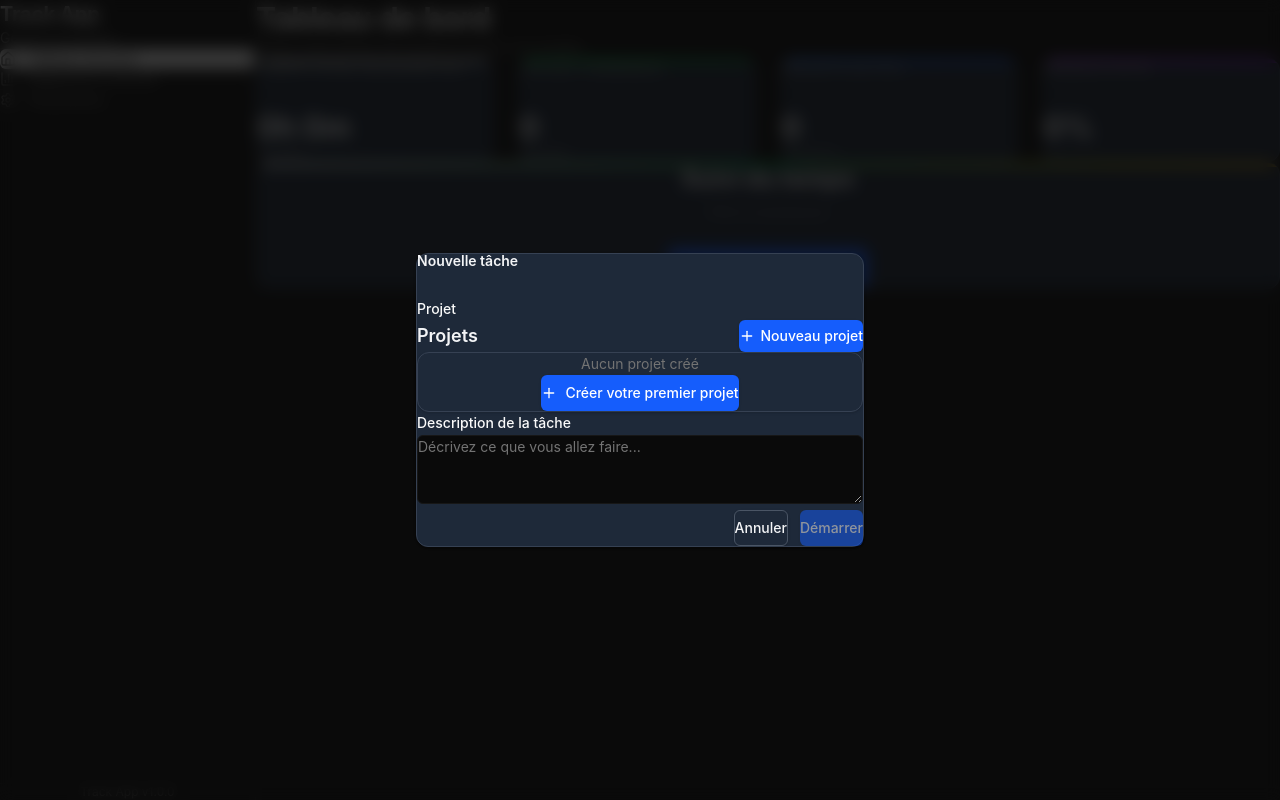
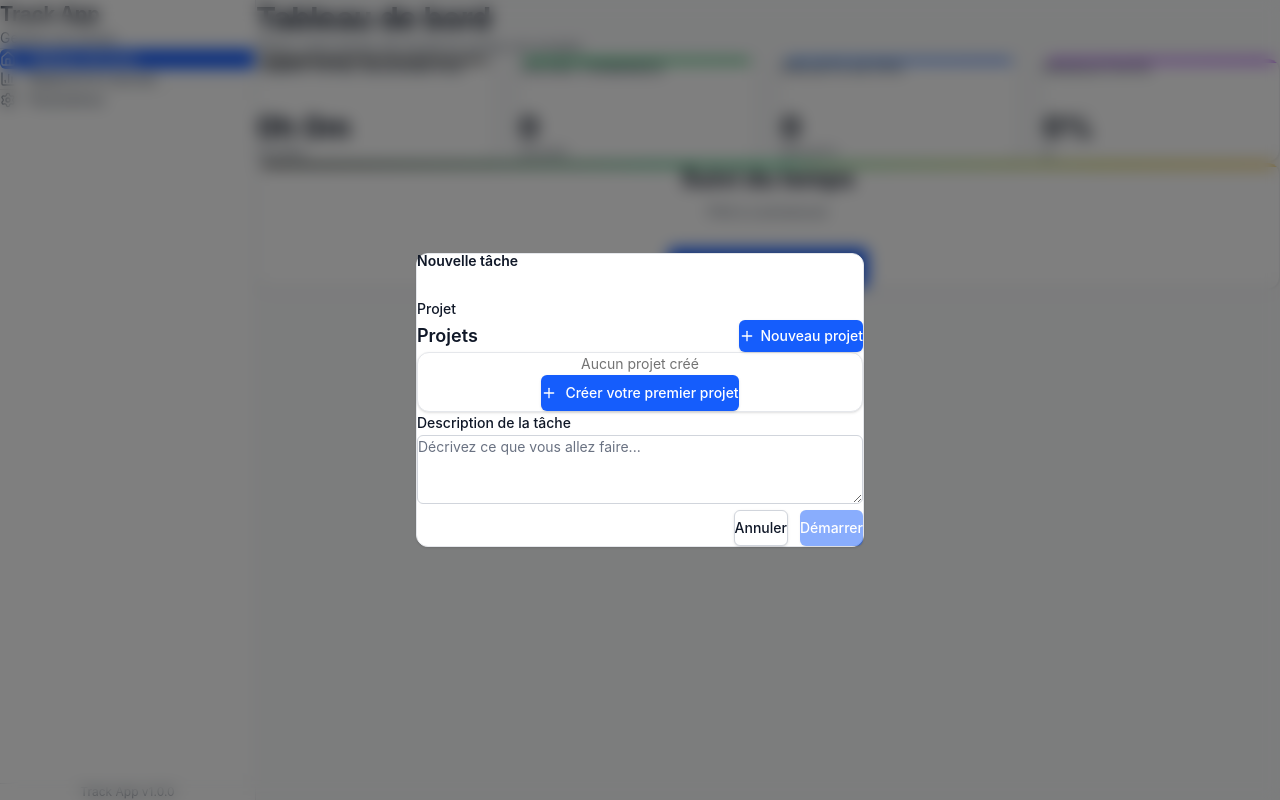
Before and after one commit to soufiyanbenallal/track-app, a React (Vite) app: page / in a window 1280 px wide. Both pictures are taken after a click on the button "Démarrer le suivi". Built offline with nearby package versions, Linux system fonts and the light colour scheme.

Commit message:
Update UI styles across components for improved consistency and accessibility. Modify background colors, text colors, and borders in App, Sidebar, and Dashboard components to enhance visual clarity and user experience.

```diff
--- a/src/App.tsx
+++ b/src/App.tsx
@@ -11,7 +11,7 @@ function App() {
   return (
     <TrackingProvider>
       <SettingsProvider>
-        <div className="flex h-screen bg-background dark">
+        <div className="flex h-screen bg-gray-50 dark:bg-gray-900">
           <Sidebar />
           <main className="flex-1 overflow-auto">
             <Routes>
--- a/src/components/Sidebar.tsx
+++ b/src/components/Sidebar.tsx
@@ -27,30 +27,30 @@ const Sidebar: React.FC = () => {
   };
 
   return (
-    <div className="w-64 h-screen bg-card border-r border-border flex flex-col">
+    <div className="w-64 h-screen bg-white border-r border-gray-200 dark:bg-gray-800 dark:border-gray-700 flex flex-col">
       {/* Header */}
-      <div className="p-6 border-b border-border">
-        <h1 className="text-xl font-bold text-foreground">Track App</h1>
-        <p className="text-sm text-muted-foreground">Gestion du temps</p>
+      <div className="p-6 border-b border-gray-200 dark:border-gray-700">
+        <h1 className="text-xl font-bold text-gray-900 dark:text-gray-100">Track App</h1>
+        <p className="text-sm text-gray-600 dark:text-gray-400">Gestion du temps</p>
       </div>
 
       {/* Current Task Display */}
       {state.currentTask && (
-        <div className="p-4 border-b border-border">
+        <div className="p-4 border-b border-gray-200 dark:border-gray-700">
           <div className="space-y-2">
             <div className="flex items-center gap-2">
               <div
-                className="w-3 h-3 rounded-full bg-primary"
+                className="w-3 h-3 rounded-full bg-blue-600"
               />
-              <span className="text-sm font-medium text-foreground">
+              <span className="text-sm font-medium text-gray-900 dark:text-gray-100">
                 Projet actuel
               </span>
             </div>
-            <p className="text-sm text-muted-foreground line-clamp-2">
+            <p className="text-sm text-gray-600 dark:text-gray-400 line-clamp-2">
               {state.currentTask.description}
             </p>
             {state.isTracking && (
-              <div className="flex items-center gap-2 text-sm text-muted-foreground">
+              <div className="flex items-center gap-2 text-sm text-gray-600 dark:text-gray-400">
                 <Clock className="w-4 h-4" />
                 <span>En cours...</span>
               </div>
@@ -61,7 +61,7 @@ const Sidebar: React.FC = () => {
 
       {/* Tracking Controls */}
       {state.currentTask && (
-        <div className="p-4 border-b border-border">
+        <div className="p-4 border-b border-gray-200 dark:border-gray-700">
           <div className="space-y-2">
             {!state.isTracking ? (
               <Button
@@ -94,8 +94,8 @@ const Sidebar: React.FC = () => {
           className={({ isActive }) =>
             `flex items-center gap-3 px-3 py-2 rounded-md text-sm font-medium transition-colors ${
               isActive
-                ? 'bg-primary text-primary-foreground'
-                : 'text-muted-foreground hover:text-foreground hover:bg-muted'
+                ? 'bg-blue-600 text-white'
+                : 'text-gray-600 hover:text-gray-900 hover:bg-gray-100 dark:text-gray-400 dark:hover:text-gray-100 dark:hover:bg-gray-700'
             }`
           }
         >
@@ -108,8 +108,8 @@ const Sidebar: React.FC = () => {
           className={({ isActive }) =>
             `flex items-center gap-3 px-3 py-2 rounded-md text-sm font-medium transition-colors ${
               isActive
-                ? 'bg-primary text-primary-foreground'
-                : 'text-muted-foreground hover:text-foreground hover:bg-muted'
+                ? 'bg-blue-600 text-white'
+                : 'text-gray-600 hover:text-gray-900 hover:bg-gray-100 dark:text-gray-400 dark:hover:text-gray-100 dark:hover:bg-gray-700'
             }`
           }
         >
@@ -124,8 +124,8 @@ const Sidebar: React.FC = () => {
           className={({ isActive }) =>
             `flex items-center gap-3 px-3 py-2 rounded-md text-sm font-medium transition-colors ${
               isActive
-                ? 'bg-primary text-primary-foreground'
-                : 'text-muted-foreground hover:text-foreground hover:bg-muted'
+                ? 'bg-blue-600 text-white'
+                : 'text-gray-600 hover:text-gray-900 hover:bg-gray-100 dark:text-gray-400 dark:hover:text-gray-100 dark:hover:bg-gray-700'
             }`
           }
         >
@@ -135,8 +135,8 @@ const Sidebar: React.FC = () => {
       </nav>
 
       {/* Footer */}
-      <div className="p-4 border-t border-border">
-        <div className="text-xs text-muted-foreground text-center">
+      <div className="p-4 border-t border-gray-200 dark:border-gray-700">
+        <div className="text-xs text-gray-600 dark:text-gray-400 text-center">
           Track App v1.0.0
         </div>
       </div>
--- a/src/pages/Dashboard.tsx
+++ b/src/pages/Dashboard.tsx
@@ -97,8 +97,8 @@ const Dashboard: React.FC = () => {
     <div className="max-w-6xl mx-auto p-6 space-y-6">
       {/* Header */}
       <div className="space-y-2">
-        <h1 className="text-3xl font-bold text-foreground">Tableau de bord</h1>
-        <p className="text-muted-foreground">Gérez votre temps de travail et suivez vos projets</p>
+        <h1 className="text-3xl font-bold text-gray-900 dark:text-gray-100">Tableau de bord</h1>
+        <p className="text-gray-600 dark:text-gray-400">Gérez votre temps de travail et suivez vos projets</p>
       </div>
 
       {/* Stats Grid */}
@@ -106,52 +106,52 @@ const Dashboard: React.FC = () => {
         <Card className="relative overflow-hidden">
           <div className="absolute top-0 left-0 right-0 h-1 bg-gradient-to-r from-primary to-primary/80" />
           <CardHeader className="pb-2">
-            <CardTitle className="text-sm font-medium text-muted-foreground uppercase tracking-wide">
+            <CardTitle className="text-sm font-medium text-gray-600 dark:text-gray-400 uppercase tracking-wide">
               Temps total aujourd'hui
             </CardTitle>
           </CardHeader>
           <CardContent>
-            <div className="text-3xl font-bold text-foreground">{formatTime(stats.todayTime)}</div>
-            <p className="text-xs text-muted-foreground uppercase tracking-wide">Heures</p>
+            <div className="text-3xl font-bold text-gray-900 dark:text-gray-100">{formatTime(stats.todayTime)}</div>
+            <p className="text-xs text-gray-600 dark:text-gray-400 uppercase tracking-wide">Heures</p>
           </CardContent>
         </Card>
 
         <Card className="relative overflow-hidden">
           <div className="absolute top-0 left-0 right-0 h-1 bg-gradient-to-r from-green-500 to-green-600" />
           <CardHeader className="pb-2">
-            <CardTitle className="text-sm font-medium text-muted-foreground uppercase tracking-wide">
+            <CardTitle className="text-sm font-medium text-gray-600 dark:text-gray-400 uppercase tracking-wide">
               Tâches terminées
             </CardTitle>
           </CardHeader>
           <CardContent>
-            <div className="text-3xl font-bold text-foreground">{stats.completedTasks}</div>
-            <p className="text-xs text-muted-foreground uppercase tracking-wide">Tâches</p>
+            <div className="text-3xl font-bold text-gray-900 dark:text-gray-100">{stats.completedTasks}</div>
+            <p className="text-xs text-gray-600 dark:text-gray-400 uppercase tracking-wide">Tâches</p>
           </CardContent>
         </Card>
 
         <Card className="relative overflow-hidden">
           <div className="absolute top-0 left-0 right-0 h-1 bg-gradient-to-r from-blue-500 to-blue-600" />
           <CardHeader className="pb-2">
-            <CardTitle className="text-sm font-medium text-muted-foreground uppercase tracking-wide">
+            <CardTitle className="text-sm font-medium text-gray-600 dark:text-gray-400 uppercase tracking-wide">
               Projets actifs
             </CardTitle>
           </CardHeader>
           <CardContent>
-            <div className="text-3xl font-bold text-foreground">{stats.activeProjects}</div>
-            <p className="text-xs text-muted-foreground uppercase tracking-wide">Projets</p>
+            <div className="text-3xl font-bold text-gray-900 dark:text-gray-100">{stats.activeProjects}</div>
+            <p className="text-xs text-gray-600 dark:text-gray-400 uppercase tracking-wide">Projets</p>
           </CardContent>
         </Card>
 
         <Card className="relative overflow-hidden">
           <div className="absolute top-0 left-0 right-0 h-1 bg-gradient-to-r from-purple-500 to-purple-600" />
           <CardHeader className="pb-2">
-            <CardTitle className="text-sm font-medium text-muted-foreground uppercase tracking-wide">
+            <CardTitle className="text-sm font-medium text-gray-600 dark:text-gray-400 uppercase tracking-wide">
               Productivité
             </CardTitle>
           </CardHeader>
           <CardContent>
-            <div className="text-3xl font-bold text-foreground">{stats.productivity}%</div>
-            <p className="text-xs text-muted-foreground uppercase tracking-wide">%</p>
+            <div className="text-3xl font-bold text-gray-900 dark:text-gray-100">{stats.productivity}%</div>
+            <p className="text-xs text-gray-600 dark:text-gray-400 uppercase tracking-wide">%</p>
           </CardContent>
         </Card>
       </div>
@@ -160,24 +160,24 @@ const Dashboard: React.FC = () => {
       <Card className="relative overflow-hidden">
         <div className="absolute top-0 left-0 right-0 h-1 bg-gradient-to-r from-primary via-green-500 to-yellow-500" />
         <CardHeader className="text-center">
-          <CardTitle className="text-2xl font-bold">Suivi du temps</CardTitle>
-          <p className="text-muted-foreground">
+          <CardTitle className="text-2xl font-bold text-gray-900 dark:text-gray-100">Suivi du temps</CardTitle>
+          <p className="text-gray-600 dark:text-gray-400">
             {state.isTracking ? 'Suivi en cours' : 'Prêt à commencer'}
           </p>
         </CardHeader>
         <CardContent className="space-y-6">
           {state.isTracking && state.currentTask && (
-            <div className="bg-muted/50 border border-border rounded-lg p-6 text-center relative">
+            <div className="bg-gray-100/50 border border-gray-200 rounded-lg p-6 text-center relative dark:bg-gray-800/50 dark:border-gray-700">
               <div className="absolute top-4 left-4 w-2 h-2 bg-green-500 rounded-full animate-pulse" />
-              <h3 className="font-semibold text-foreground mb-2">Tâche en cours</h3>
-              <p className="text-lg text-muted-foreground mb-2">{state.currentTask.description}</p>
-              <p className="text-sm text-muted-foreground mb-4">
+              <h3 className="font-semibold text-gray-900 dark:text-gray-100 mb-2">Tâche en cours</h3>
+              <p className="text-lg text-gray-600 dark:text-gray-400 mb-2">{state.currentTask.description}</p>
+              <p className="text-sm text-gray-600 dark:text-gray-400 mb-4">
                 Projet: {selectedProject?.name || 'Projet inconnu'}
               </p>
               <div className="flex items-center justify-center gap-3">
-                <Clock className="w-4 h-4 text-muted-foreground" />
-                <span className="text-sm text-muted-foreground">Temps écoulé:</span>
-                <span className="text-2xl font-mono font-bold text-primary bg-background px-4 py-2 rounded-md border">
+                <Clock className="w-4 h-4 text-gray-600 dark:text-gray-400" />
+                <span className="text-sm text-gray-600 dark:text-gray-400">Temps écoulé:</span>
+                <span className="text-2xl font-mono font-bold text-blue-600 bg-white px-4 py-2 rounded-md border border-gray-200 dark:bg-gray-800 dark:border-gray-700">
                   {formatElapsedTime()}
                 </span>
               </div>
@@ -211,14 +211,14 @@ const Dashboard: React.FC = () => {
 
       {/* Task Form Modal */}
       {isFormVisible && (
-        <div className="fixed inset-0 bg-background/80 backdrop-blur-sm z-50 flex items-center justify-center p-4">
+        <div className="fixed inset-0 bg-black/50 backdrop-blur-sm z-50 flex items-center justify-center p-4">
           <Card className="w-full max-w-md">
             <CardHeader>
               <CardTitle>Nouvelle tâche</CardTitle>
             </CardHeader>
             <CardContent className="space-y-4">
               <div className="space-y-2">
-                <label className="text-sm font-medium text-foreground">Projet</label>
+                <label className="text-sm font-medium text-gray-900 dark:text-gray-100">Projet</label>
                 <ProjectManager
                   selectedProject={selectedProject}
                   onProjectSelect={setSelectedProject}
@@ -226,7 +226,7 @@ const Dashboard: React.FC = () => {
               </div>
 
               <div className="space-y-2">
-                <label className="text-sm font-medium text-foreground">
+                <label className="text-sm font-medium text-gray-900 dark:text-gray-100">
                   Description de la tâche
                 </label>
                 <textarea
@@ -234,7 +234,7 @@ const Dashboard: React.FC = () => {
                   onChange={(e) => setTaskDescription(e.target.value)}
                   placeholder="Décrivez ce que vous allez faire..."
                   rows={3}
-                  className="w-full p-3 border border-input rounded-md bg-background text-foreground placeholder:text-muted-foreground focus:outline-none focus:ring-2 focus:ring-ring focus:border-transparent"
+                  className="w-full p-3 border border-gray-300 rounded-md bg-white text-gray-900 placeholder:text-gray-500 focus:outline-none focus:ring-2 focus:ring-blue-500 focus:border-transparent dark:border-gray-600 dark:bg-gray-800 dark:text-gray-100 dark:placeholder:text-gray-400"
                 />
               </div>
 
```
Also changed, not shown: 1 other file (tests, documents, lock files or other folders).
